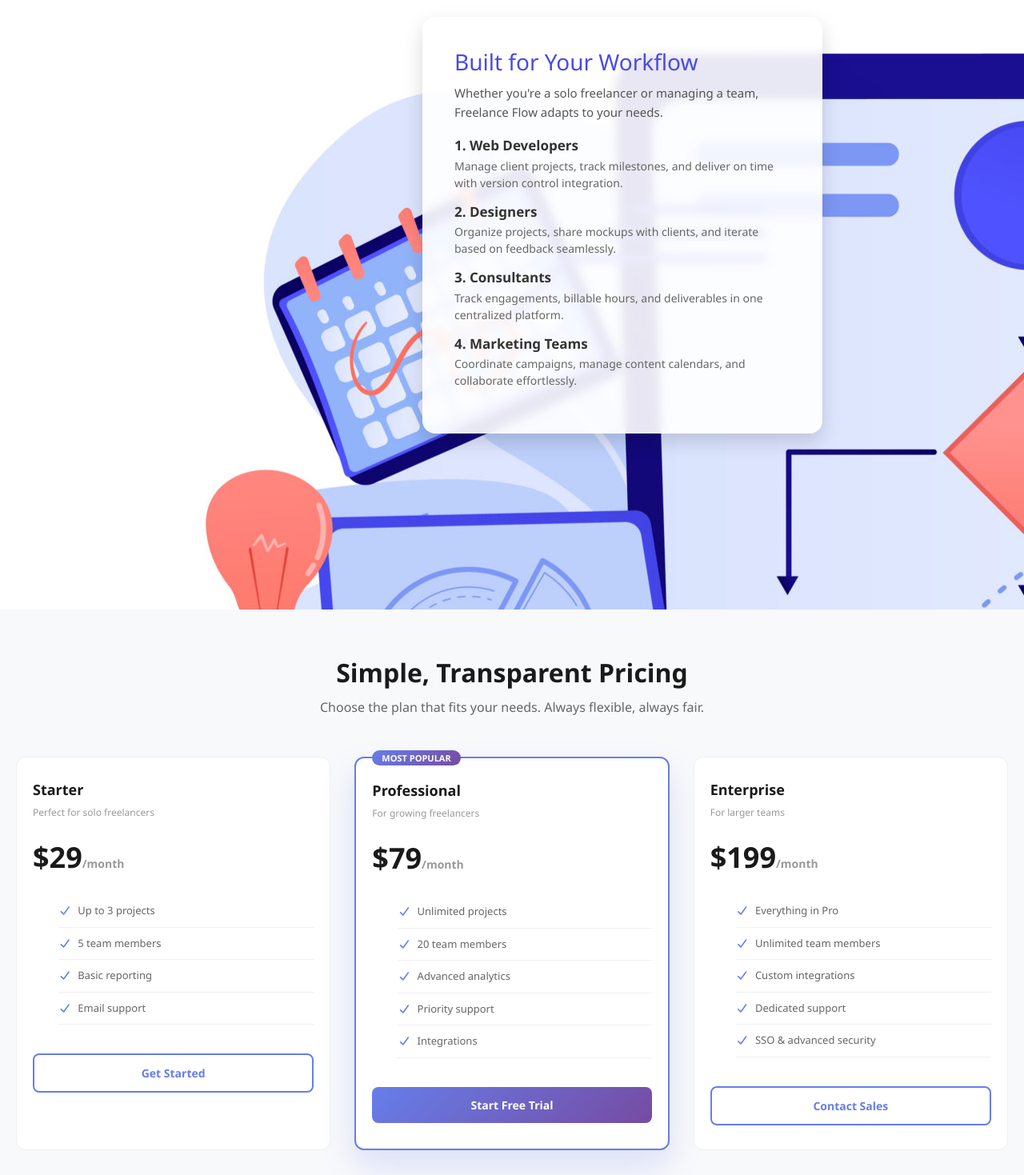
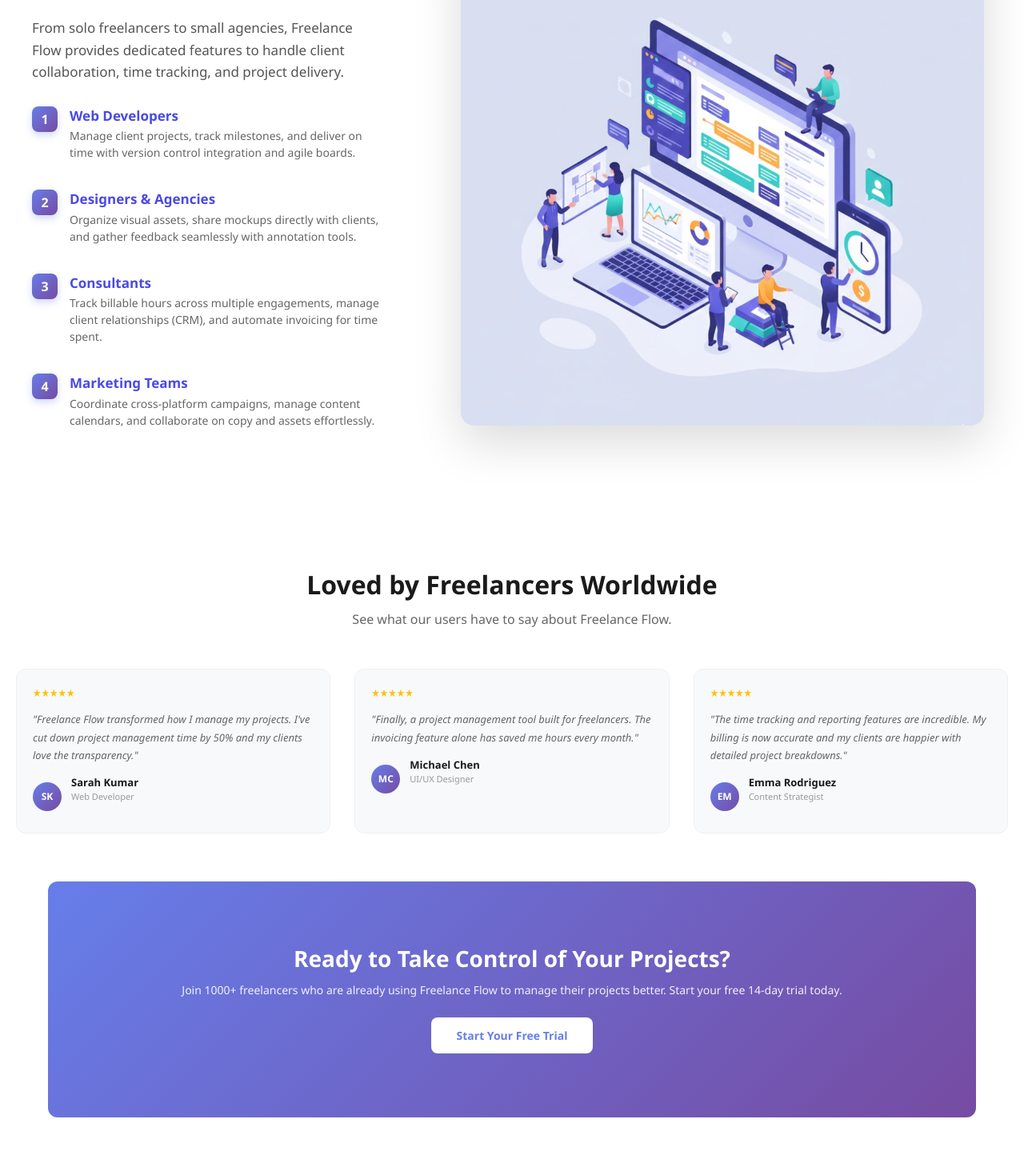
Before and after one commit to HafsaAyesha/ProjectManger, a React (Create React App) app in the folder frontend/: page / in a window 1280 px wide. Shown: the part 1961-3430 px from the top of the page at 80% size. Built offline with nearby package versions, Linux system fonts and the light colour scheme.

Commit message:
fixed Use Cases in Homepage

```diff
--- a/frontend/src/Pages/Home.jsx
+++ b/frontend/src/Pages/Home.jsx
@@ -6,7 +6,6 @@
 import Stats from '../components/Stats/Stats';
 import Features from '../components/Features/Features';
 import UseCases from '../components/UseCases/UseCases';
-import Pricing from '../components/Pricing/Pricing';
 import Testimonials from '../components/Testimonials/Testimonials';
 import CTA from '../components/CTA/CTA';
 
@@ -17,7 +16,6 @@
       <Stats />
       <Features />
       <UseCases />
-      <Pricing />
       <Testimonials />
       <CTA />
     </>
--- a/frontend/src/components/Pricing/Pricing.css
+++ /dev/null
@@ -1,130 +0,0 @@
-.pricing {
-    padding: 60px 20px;
-    background: #f8f9fb;
-}
-
-.pricing-grid {
-    display: flex;
-    flex-direction: column;
-    gap: 20px;
-    margin-top: 40px;
-}
-
-.pricing-card {
-    background: white;
-    padding: 30px 20px;
-    border-radius: 12px;
-    border: 1px solid #f0f0f0;
-    transition: all 0.3s ease;
-    position: relative;
-}
-
-.pricing-card.featured {
-    border: 2px solid #667eea;
-    box-shadow: 0 20px 40px rgba(102, 126, 234, 0.2);
-}
-
-.pricing-card:hover:not(.featured) {
-    border-color: #667eea;
-    box-shadow: 0 8px 24px rgba(102, 126, 234, 0.1);
-}
-
-.badge {
-    position: absolute;
-    top: -10px;
-    left: 20px;
-    background: linear-gradient(135deg, #667eea 0%, #764ba2 100%);
-    color: white;
-    padding: 4px 12px;
-    border-radius: 20px;
-    font-size: 11px;
-    font-weight: 700;
-}
-
-.pricing-card h3 {
-    font-size: 18px;
-    font-weight: 700;
-    margin-bottom: 8px;
-    color: #1a1a1a;
-}
-
-.pricing-card p {
-    font-size: 12px;
-    color: #999;
-    margin-bottom: 20px;
-}
-
-.price {
-    font-size: 36px;
-    font-weight: 800;
-    color: #1a1a1a;
-    margin-bottom: 6px;
-}
-
-.price span {
-    font-size: 14px;
-    color: #999;
-    font-weight: 600;
-}
-
-.pricing-features {
-    list-style: none;
-    margin: 20px 0;
-}
-
-.pricing-features li {
-    font-size: 13px;
-    color: #666;
-    padding: 10px 0;
-    border-bottom: 1px solid #f0f0f0;
-    display: flex;
-    align-items: center;
-    gap: 8px;
-}
-
-.pricing-features li i {
-    color: #667eea;
-}
-
-.pricing-btn {
-    width: 100%;
-    padding: 12px;
-    border-radius: 8px;
-    font-weight: 600;
-    border: none;
-    cursor: pointer;
-    transition: all 0.3s ease;
-    font-size: 14px;
-    margin-top: 16px;
-}
-
-/* MEDIA QUERIES */
-@media (min-width: 601px) {
-    .pricing-grid {
-        display: grid;
-        grid-template-columns: repeat(2, 1fr);
-        gap: 30px;
-    }
-
-    .pricing-card.featured {
-        grid-column: span 2;
-        display: grid;
-        grid-template-columns: repeat(2, 1fr);
-        align-items: center;
-        padding: 40px;
-    }
-}
-
-@media (min-width: 993px) {
-    .pricing-grid {
-        grid-template-columns: repeat(3, 1fr);
-        gap: 30px;
-    }
-
-    .pricing-card.featured {
-        grid-column: auto; /* Reset from tablet style */
-        display: block;
-        transform: scale(1);
-        padding: 30px 20px;
-    }
-}
--- a/frontend/src/components/Pricing/Pricing.jsx
+++ /dev/null
@@ -1,61 +0,0 @@
-import React from 'react';
-import './Pricing.css';
-
-const Pricing = () => {
-  return (
-    <section className="pricing" id="pricing">
-      <div className="section-header">
-        <h2>Simple, Transparent Pricing</h2>
-        <p>Choose the plan that fits your needs. Always flexible, always fair.</p>
-      </div>
-      <div className="pricing-grid">
-        {/* Starter */}
-        <div className="pricing-card">
-          <h3>Starter</h3>
-          <p>Perfect for solo freelancers</p>
-          <div className="price">$29<span>/month</span></div>
-          <ul className="pricing-features">
-            <li><i className="fa-solid fa-check"></i> Up to 3 projects</li>
-            <li><i className="fa-solid fa-check"></i> 5 team members</li>
-            <li><i className="fa-solid fa-check"></i> Basic reporting</li>
-            <li><i className="fa-solid fa-check"></i> Email support</li>
-          </ul>
-          <button className="pricing-btn secondary">Get Started</button>
-        </div>
-
-        {/* Pro */}
-        <div className="pricing-card featured">
-          <div className="badge">MOST POPULAR</div>
-          <h3>Professional</h3>
-          <p>For growing freelancers</p>
-          <div className="price">$79<span>/month</span></div>
-          <ul className="pricing-features">
-            <li><i className="fa-solid fa-check"></i> Unlimited projects</li>
-            <li><i className="fa-solid fa-check"></i> 20 team members</li>
-            <li><i className="fa-solid fa-check"></i> Advanced analytics</li>
-            <li><i className="fa-solid fa-check"></i> Priority support</li>
-            <li><i className="fa-solid fa-check"></i> Integrations</li>
-          </ul>
-          <button className="pricing-btn primary">Start Free Trial</button>
-        </div>
-
-        {/* Enterprise */}
-        <div className="pricing-card">
-          <h3>Enterprise</h3>
-          <p>For larger teams</p>
-          <div className="price">$199<span>/month</span></div>
-          <ul className="pricing-features">
-            <li><i className="fa-solid fa-check"></i> Everything in Pro</li>
-            <li><i className="fa-solid fa-check"></i> Unlimited team members</li>
-            <li><i className="fa-solid fa-check"></i> Custom integrations</li>
-            <li><i className="fa-solid fa-check"></i> Dedicated support</li>
-            <li><i className="fa-solid fa-check"></i> SSO & advanced security</li>
-          </ul>
-          <button className="pricing-btn secondary">Contact Sales</button>
-        </div>
-      </div>
-    </section>
-  );
-};
-
-export default Pricing;
--- a/frontend/src/components/UseCases/UseCases.css
+++ b/frontend/src/components/UseCases/UseCases.css
@@ -1,55 +1,134 @@
-.use-cases {
-    padding: 100px 0;
-    color: #fff;
+
+
+/* Main Section Wrapper */
+.use-cases-section {
+    padding: 50px 0;
+    background: #ffffff;
+    color: #1a1a1a;
     overflow: hidden;
-    position: relative;
 }
 
-.use-cases-content {
+/* Container for the Two-Column Layout */
+.use-cases-container {
     display: flex;
-    justify-content: flex-end;
+    flex-direction: column;
+    max-width: 1200px;
+    margin: 0 auto;
+    gap: 40px;
     align-items: center;
-    padding: 120px 15% 120px 20%;
-    min-height: 500px;
 }
 
-.text-box {
-    background: rgba(255, 255, 255, 0.9);
-    color: #222;
-    padding: 40px;
-    margin-right: 60px;
-    border-radius: 16px;
-    max-width: 500px;
-    box-shadow: 0 10px 25px rgba(0, 0, 0, 0.15);
-    backdrop-filter: blur(6px);
+/* Image/Visual Column */
+.use-cases-visual-column {
+    flex: 1;
+    min-width: 300px;
+    padding: 0 10px;
 }
 
-.text-box h2 {
-    font-size: 28px;
-    margin-bottom: 10px;
-    color: #4a4ae6;
+.use-cases-visual-column img {
+    width: 100%;
+    height: auto;
+    object-fit: contain;
+    border-radius: 16px;
+    box-shadow: 0 20px 60px rgba(0, 0, 0, 0.15);
 }
 
-.text-box .intro {
-    font-size: 15px;
+/* Text/Content Column */
+.use-cases-content-column {
+    flex: 1;
+    min-width: 300px;
+    max-width: 550px;
+}
+
+/* Header */
+.use-cases-content-column h2 {
+    font-size: 42px;
+    font-weight: 800;
+    margin-bottom: 15px;
+    color: #1a1a1a;
+    line-height: 1.2;
+}
+
+.use-cases-content-column .intro {
+    font-size: 17px;
     color: #555;
-    margin-bottom: 20px;
+    margin-bottom: 30px;
     line-height: 1.6;
 }
 
-.use-case-item {
-    margin-bottom: 15px;
+/* Use Case List Items (Staggered/Numbered List Style) */
+.use-case-list {
+    display: flex;
+    flex-direction: column;
+    gap: 20px;
 }
 
-.use-case-item h3 {
-    color: #333;
+.use-case-item {
+    display: flex;
+    align-items: flex-start;
+    padding: 0;
+    transition: background 0.3s ease;
+}
+
+/* Number/Icon Styling */
+.use-case-number {
+    width: 32px;
+    height: 32px;
+    min-width: 32px;
+    background: linear-gradient(135deg, #667eea, #764ba2); /* Gradient Accent */
+    color: white;
+    border-radius: 8px;
+    display: flex;
+    align-items: center;
+    justify-content: center;
+    font-size: 16px;
+    font-weight: 700;
+    margin-right: 15px;
+    box-shadow: 0 4px 10px rgba(102, 126, 234, 0.3);
+}
+
+.use-case-details {
+    padding-top: 2px;
+}
+
+.use-case-details h3 {
+    color: #4a4ae6;
     font-size: 17px;
     font-weight: 700;
     margin-bottom: 4px;
 }
 
-.use-case-item p {
+.use-case-details p {
     color: #666;
     font-size: 14px;
     line-height: 1.5;
 }
+
+/* --- Responsive Adjustments --- */
+@media (min-width: 992px) {
+    .use-cases-section {
+        padding: 100px 0;
+    }
+
+    .use-cases-container {
+        flex-direction: row;
+        justify-content: space-between;
+        gap: 90px;
+        align-items: center;
+    }
+
+    .use-cases-visual-column {
+        order: 2;
+        flex: 1.2;
+        align-self: center;
+    }
+
+    .use-cases-content-column {
+        order: 1;
+        flex: 0.8;
+    }
+
+    .use-cases-content-column h2 {
+        font-size: 44px;
+    }
+}
--- a/frontend/src/components/UseCases/UseCases.jsx
+++ b/frontend/src/components/UseCases/UseCases.jsx
@@ -1,28 +1,42 @@
 import React from 'react';
 import './UseCases.css';
 
+const useCaseData = [
+    { number: 1, title: "Web Developers", desc: "Manage client projects, track milestones, and deliver on time with version control integration and agile boards." },
+    { number: 2, title: "Designers & Agencies", desc: "Organize visual assets, share mockups directly with clients, and gather feedback seamlessly with annotation tools." },
+    { number: 3, title: "Consultants", desc: "Track billable hours across multiple engagements, manage client relationships (CRM), and automate invoicing for time spent." },
+    { number: 4, title: "Marketing Teams", desc: "Coordinate cross-platform campaigns, manage content calendars, and collaborate on copy and assets effortlessly." }
+];
+
 const UseCases = () => {
   return (
-    /* We apply the background image here so React looks in the 'public' folder */
-    <section className="use-cases" style={{ backgroundImage: 'url(/img_2.jpeg)' }}>
-      <div className="use-cases-content">
-        <div className="text-box">
+    <section className="use-cases-section" id="use-cases">
+      <div className="use-cases-container">
+
+        <div className="use-cases-content-column">
           <h2>Built for Your Workflow</h2>
           <p className="intro">
-            Whether you're a solo freelancer or managing a team, Freelance Flow adapts to your needs.
+            From solo freelancers to small agencies, Freelance Flow provides dedicated features to handle client collaboration, time tracking, and project delivery.
           </p>
-          {[
-            { title: "1. Web Developers", desc: "Manage client projects, track milestones, and deliver on time with version control integration." },
-            { title: "2. Designers", desc: "Organize projects, share mockups with clients, and iterate based on feedback seamlessly." },
-            { title: "3. Consultants", desc: "Track engagements, billable hours, and deliverables in one centralized platform." },
-            { title: "4. Marketing Teams", desc: "Coordinate campaigns, manage content calendars, and collaborate effortlessly." }
-          ].map((item, index) => (
-            <div className="use-case-item" key={index}>
-              <h3>{item.title}</h3>
-              <p>{item.desc}</p>
-            </div>
-          ))}
+
+          <div className="use-case-list">
+            {useCaseData.map((item) => (
+              <div className="use-case-item" key={item.number}>
+                <div className="use-case-number">{item.number}</div>
+                <div className="use-case-details">
+                  <h3>{item.title}</h3>
+                  <p>{item.desc}</p>
+                </div>
+              </div>
+            ))}
+          </div>
         </div>
+
+
+        <div className="use-cases-visual-column">
+          <img src="/img_2.png" alt="Project management dashboard illustration" />
+        </div>
+
       </div>
     </section>
   );
```
Also changed, not shown: frontend/public/img_2.jpeg (deleted), frontend/public/img_2.png (added).
